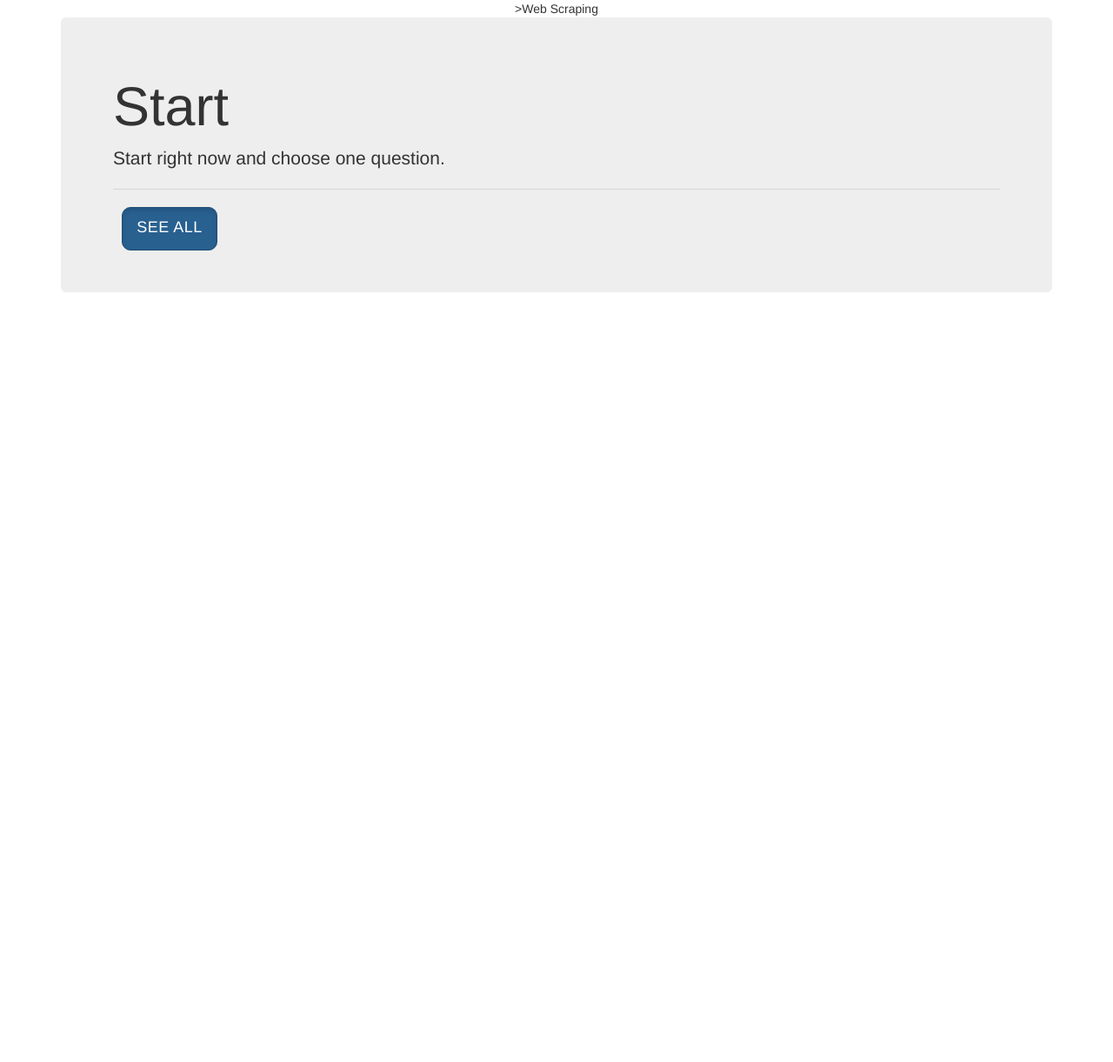
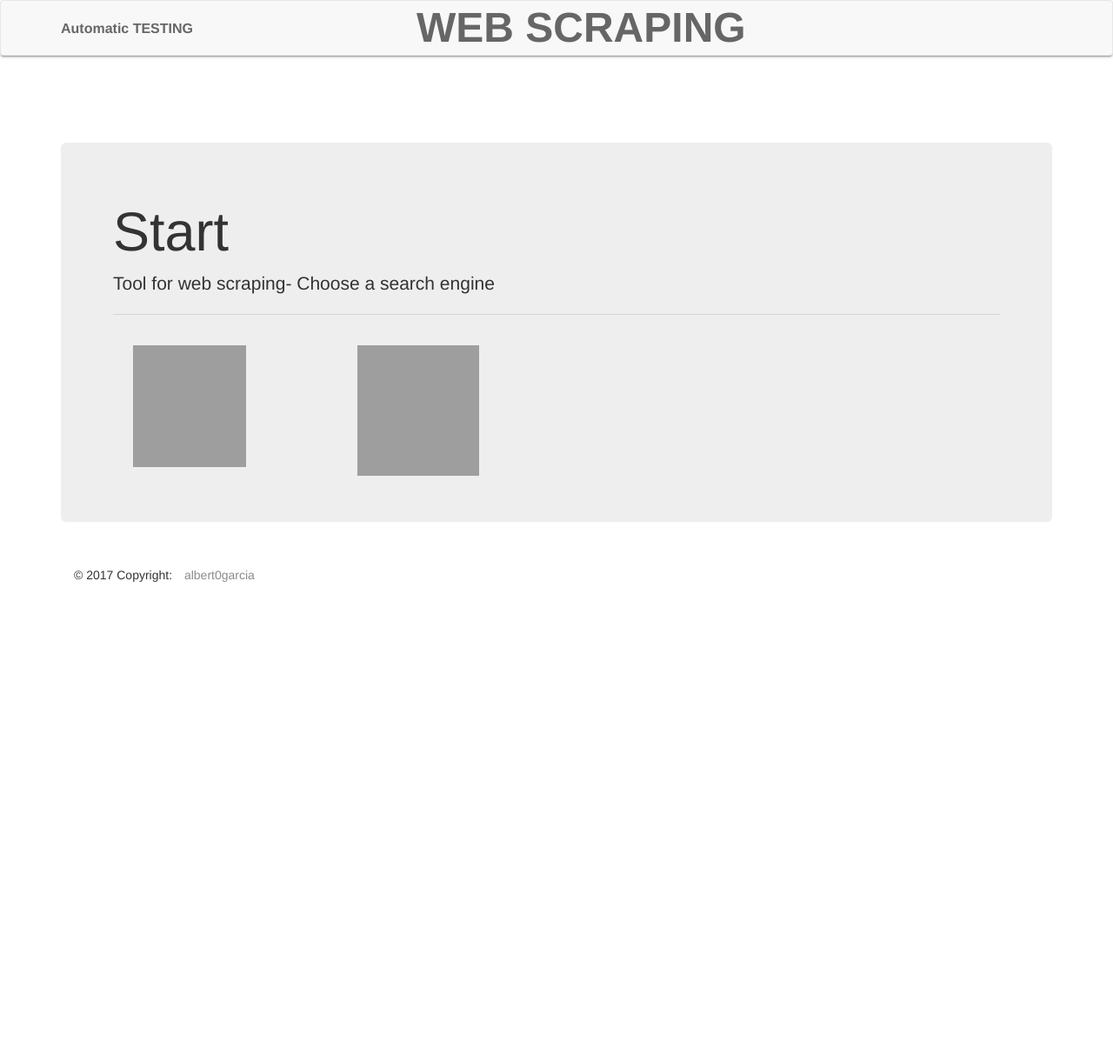
Before and after one commit to UnZurdo/Flask-Selenium, a Flask app: page / in a window 1280 px wide. Shown: the whole page at 87% size. Before the commit the page ends 336 px from the top, so only its background shows below. Run offline with Flask 2, Linux system fonts and the light colour scheme; some libraries are stand-ins or nearby versions; grey boxes are pictures that could not be loaded.

Commit message:
first commit

```diff
--- a/app.py
+++ b/app.py
@@ -1,28 +1,85 @@
-from flask import Flask, render_template, url_for
+from flask import Flask, render_template, url_for, request, json, jsonify
 from datetime import datetime
+import requests
+from bs4 import BeautifulSoup
 
 
 #-- WEB SCRAPING --
+import selenium
 from selenium import webdriver
 from selenium.webdriver.common.keys import Keys
 
 app = Flask(__name__)
 
+@app.route('/senfile/', methods=['GET', 'POST'])
+def sendFile():
+    webscraping = jsonify(request.form['file'])
+    webscraping.headers['Content-Disposition'] = 'attachment;filename=webscraping.json'
+    return webscraping
+
 @app.route('/')
 def homepage():
-    return render_template("home.html")
+    return render_template("SearchEngine.html")
 
-@app.route('/new_form/')
-def new():
-    return render_template("new_form.html")
+@app.route('/services/<string:id>/')
+def service(id):
+    return render_template("home.html", id=id)
 
-@app.route('/search/', methods=['POST'])
-def get_browser():
+@app.route('/new_form/Facebook/<string:id>')
+def newFacebook(id):
+    return render_template("new_form.html", id=id)
+
+@app.route('/new_form/Google/<string:id>')
+def newGooglek(id):
+    return render_template("formGoogle.html",id=id)
+
+@app.route('/new_form/Twitter/<string:id>')
+def newTwitter(id):
+    return render_template("formTwitter.html")
+
+@app.route('/search/facebook/<string:id>', methods=['POST'])
+def get_browserFacebook(id):
     # create a new Firefox session
     # driver = webdriver.Firefox()
-    driver = webdriver.Firefox(executable_path=r'C:\Users\alber\Projects\flask\geckodriver.exe')
+    if id == "Firefox":
+        driver = webdriver.Firefox(executable_path=r'C:\Users\alber\Projects\flask\geckodriver.exe')
+    elif id == "Chrome":
+        driver = webdriver.Chrome(executable_path=r'C:\Users\alber\Projects\flask\chromedriver.exe')
+    else:
+        return render_template("SearchEngine.html")
+
+    driver.implicitly_wait(5)
+    # driver.maximize_window()
+    try:
+    # navigate to the application home page
+        driver.get('https://www.facebook.com/')
+
+        username = driver.find_element_by_id("email")
+        password = driver.find_element_by_id("pass")
+
+        username.send_keys(request.form['user'])
+        password.send_keys(request.form['pw'])
+
+        driver.find_element_by_id("loginbutton").click()
+        info = driver.find_element_by_tag_name('body').text
+
+        return render_template("output.html", elements="vacia", info = info)
+
+    except requests.exceptions.RequestException as e:
+        return render_template("new_form.html")
+@app.route('/search/google/<string:id>', methods=['POST'])
+def get_browserGoogle(id):
+    # create a new Firefox session
+    # driver = webdriver.Firefox()
+    if id == "Firefox":
+        driver = webdriver.Firefox(executable_path=r'C:\Users\alber\Projects\flask\geckodriver.exe')
+    elif id == "Chrome":
+        driver = webdriver.Chrome(executable_path=r'C:\Users\alber\Projects\flask\chromedriver.exe')
+    else:
+        return render_template("SearchEngine.html")
+
     driver.implicitly_wait(30)
-    driver.maximize_window()
+
 
     # navigate to the application home page
     driver.get("http://www.google.com")
@@ -32,7 +89,7 @@ def get_browser():
     search_field.clear()
 
     # enter search keyword and submit
-    search_field.send_keys("Selenium WebDriver Interview questions")
+    search_field.send_keys(request.form['tokens'])
     search_field.submit()
 
     # get the list of elements which are displayed after the search
@@ -40,8 +97,45 @@ def get_browser():
     lists= driver.find_elements_by_class_name("_Rm")
 
     # get the number of elements found
-    elements = ("Found " + str(len(lists)) + "searches:")
-    return render_template("output.html", elements = elements)
+    elements= ("Found " + str(len(lists)) + " searches:")
+
+    info = driver.find_element_by_tag_name('body').text
+
+    # info = json.loads(info.decode("utf-8"))
+    return render_template("output.html", elements = elements, info=info)
+
+@app.route('/search/twitter/<string:id>', methods=['POST'])
+def get_browserTwitter(id):
+    # create a new Firefox session
+    # driver = webdriver.Firefox()
+    if id == "Firefox":
+        driver = webdriver.Firefox(executable_path=r'C:\Users\alber\Projects\flask\geckodriver.exe')
+    elif id == "Chrome":
+        driver = webdriver.Chrome(executable_path=r'C:\Users\alber\Projects\flask\chromedriver.exe')
+    else:
+        return render_template("SearchEngine.html")
+
+    driver.implicitly_wait(30)
+    # driver.maximize_window()
+    try:
+    # navigate to the application home page
+        driver.get('https://twitter.com/login')
+
+        username_field = driver.find_element_by_class_name("js-username-field")
+        password_field = driver.find_element_by_class_name("js-password-field")
+
+        username_field.send_keys(request.form['user'])
+        driver.implicitly_wait(1)
+
+        password_field.send_keys(request.form['pw'])
+        driver.implicitly_wait(1)
+
+        driver.find_element_by_class_name("EdgeButtom--medium").click()
+
+        return render_template("output.html")
+
+    except requests.exceptions.RequestException as e:
+        return render_template("new_form.html", elements = elements)
 
 
 if __name__ == '__main__':
--- a/static/style.css
+++ b/static/style.css
@@ -0,0 +1,43 @@
+
+
+header{
+  margin-bottom: 100px;
+}
+
+.content{
+  margin-top: 100px;
+}
+
+.navbar-brand-centered {
+    position: absolute;
+    left: 35%;
+    margin-top: -30px;
+    display: block;
+    width: 600px;
+    text-align: center;
+    background-color: transparent;
+}
+.navbar>.container .navbar-brand-centered,
+.navbar>.container-fluid .navbar-brand-centered {
+    margin-left: -80px;
+}
+
+.title{
+  font-size: 3pc;
+  font-family:Helvetica;
+  font-weight: 900;
+}
+
+.title-app{
+  font-size: 3pc;
+  font-family:Helvetica;
+  font-weight: 900;
+  color: #666666;
+}
+
+.title-auto{
+  font-size: 1pc;
+  font-family:Helvetica;
+  font-weight: 600;
+  color: #666666;
+}
--- /dev/null
+++ b/templates/SearchEngine.html
@@ -0,0 +1,25 @@
+{% extends 'layout.html' %}
+
+{% block content %}
+
+<div class="jumbotron">
+  <h1 class="display-3">Start</h1>
+  <p class="lead">Tool for web scraping- Choose a search engine</p>
+  <hr class="my-4">
+  <div class="row" style="margin-bottom:100px;">
+  <div class="col-xs-6 col-md-3">
+    <a href="#" class="">
+      <a class="navbar-brand " href="/services/Chrome/"><img src="http://www.iconarchive.com/download/i95295/dtafalonso/android-l/Chrome.ico" height="140" width="130" /></a>
+    </a>
+  </div>
+  <div class="col-xs-6 col-md-3">
+    <a href="#" class="">
+      <a class="navbar-brand " href="/services/Firefox/"><img src="http://www.iconarchive.com/download/i51115/hopstarter/software/Mozilla-Firefox.ico" height="150" width="140" /></a>
+    </a>
+  </div>
+
+
+
+  </div>
+
+{% endblock %}
--- a/templates/home.html
+++ b/templates/home.html
@@ -4,9 +4,29 @@
 
 <div class="jumbotron">
   <h1 class="display-3">Start</h1>
-  <p class="lead">Start right now and choose one question.</p>
+  <p class="lead">Tool for web scraping- Choose one service</p>
   <hr class="my-4">
-  <a href="/new_form/" class="btn btn-primary btn-lg active btn-block" style="height:50px;width:110px;border-radius: 10px; margin-left:10px;margin-top:-0px;" role="button" aria-pressed="true">See all</a>
+  <div class="row" style="margin-bottom:100px;">
+  <div class="col-xs-6 col-md-3">
+    <a href="#" class="">
+      <a class="navbar-brand " href="/new_form/Facebook/{{id}}"><img src="https://s-media-cache-ak0.pinimg.com/originals/b3/26/b5/b326b5f8d23cd1e0f18df4c9265416f7.png" height="120" width="110" /></a>
+      <p style="margin-top:140px; font-size:1pc;">Log to your account</p>
+      <a href="/" class="btn " role="button" aria-pressed="true" style="margin-bottom:-80px;margin-top:150px;margin-left:20px;">Bo Back</a>
+    </a>
+  </div>
+  <div class="col-xs-6 col-md-3">
+    <a href="#" class="">
+      <a class="navbar-brand " href="/new_form/Google/{{id}}"><img src="https://icon-icons.com/icons2/1222/PNG/512/1492616990-1-google-search-logo-engine-service-suits_83412.png" height="120" width="110" /></a>
+      <p style="margin-top:140px; font-size:1pc;">Get Json qequest info</p>
+    </a>
+  </div>
+  <div class="col-xs-6 col-md-3">
+    <a href="#" class="">
+      <a class="navbar-brand " href="/new_form/Twitter/{{id}}"><img src="https://cdn.downdetector.com/static/uploads/c/300/5d4ec/twitter-logo_16.png" height="120" width="110" /></a>
+    </a>
+  </div>
+
+
 
   </div>
 
--- a/templates/layout.html
+++ b/templates/layout.html
@@ -8,36 +8,31 @@
     <meta http-equiv="X-UA-Compatible" content="ie=edge">
     <link rel="stylesheet" href="https://cdnjs.cloudflare.com/ajax/libs/materialize/0.100.2/css/materialize.min.css">
     <link rel="stylesheet" href="https://maxcdn.bootstrapcdn.com/bootstrap/3.3.7/css/bootstrap.min.css" integrity="sha384-BVYiiSIFeK1dGmJRAkycuHAHRg32OmUcww7on3RYdg4Va+PmSTsz/K68vbdEjh4u" crossorigin="anonymous">
-    {# <link rel="stylesheet" type="text/css" href="{% static 'polls/style.css' %}" />#}
+    <link rel="stylesheet" type="text/css" href="{{ url_for('static', filename='style.css') }}" />
     <title>Web Scraping</title>
 </head>
 <body>
+  <nav class="navbar navbar-default" role="navigation">
+<div class="container">
+<!-- Brand and toggle get grouped for better mobile display -->
+<div class="navbar-header">
+<button type="button" class="navbar-toggle" data-toggle="collapse" data-target="#navbar-brand-centered">
+  <span class="sr-only">Toggle navigation</span>
+  <span class="icon-bar"></span>
+  <span class="icon-bar"></span>
+  <span class="icon-bar"></span>
+</button>
+<div class="navbar-brand navbar-brand-centered inline"> <a class="nav-link title-app" href="/"><h1 href="/" class="title">WEB SCRAPING</h1></a></div>
+<div class="navbar-link"> <a class="nav-link title-auto " href="/">Automatic TESTING</a></div>
 
-    {# <nav class="navbar navbar-expand-sm bg-dark navbar-dark fixed-top">
-                <a class="navbar-brand " href="{% url 'hello' %}"><img src="/static/polls/images/logo.png" height="60" width="110" /></a>
-                <ul class="navbar-nav">
-                  <li class="nav-item">
-                    <a class="nav-link" href="/admin"></a>
-                  </li>
-                  <li class="nav-item">
-                        <a class="nav-link" href="{% url 'hello' %}"><h2 class="brand-title">The Decision Game</h2></a>
-                </li>
-                  <div class=right>
-                  <li class="nav-item">
-                        <a class="nav-link2" href="/polls/register/">Register</a>
-                    </li>
-                    <li class="nav-item">
-                            <a class="nav-link2" href="/polls/login/">Login</a>
-                    </li>
-                    <li class="nav-item">
-                            <a class="nav-link2" href="/polls/logout/">Logout</a>
-                    </li>
-                </div>
-                </ul>
-    </nav>#}
-    <header class="container center-align">>Web Scraping</header>
+</div>
 
-    <div class="container"style="padding-bottom:550px;">
+
+</div><!-- /.navbar-collapse -->
+</div><!-- /.container-fluid -->
+</nav>
+
+    <div class="content container"style="padding-bottom:550px;">
         {% block content%}
         {% endblock %}
 
@@ -45,5 +40,49 @@
 
     </div>
 
+    <footer class=" pt-0 navbar-bottom">
+
+        <!--Footer Links-->
+        <div class="footer-container container">
+
+            <!--First row-->
+            <div class="row">
+
+                <!--First column-->
+                <div class="col-md-12">
+
+                    <div class="footer-socials mb-5 flex-center">
+
+                        <!--Facebook-->
+                        <a class="icons-sm fb-ic"><i class="fa fa-facebook fa-lg white-text mr-md-4"> </i></a>
+                        <!--Twitter-->
+                        <a class="icons-sm tw-ic"><i class="fa fa-twitter fa-lg white-text mr-md-4"> </i></a>
+                        <!--Google +-->
+                        <a class="icons-sm gplus-ic"><i class="fa fa-google-plus fa-lg white-text mr-md-4"> </i></a>
+                        <!--Linkedin-->
+                        <a class="icons-sm li-ic"><i class="fa fa-linkedin fa-lg white-text mr-md-4"> </i></a>
+                        <!--Instagram-->
+                        <a class="icons-sm ins-ic"><i class="fa fa-instagram fa-lg white-text mr-md-4"> </i></a>
+                        <!--Pinterest-->
+                        <a class="icons-sm pin-ic"><i class="fa fa-pinterest fa-lg white-text"> </i></a>
+                    </div>
+                </div>
+                <!--/First column-->
+            </div>
+            <!--/First row-->
+        </div>
+        <!--/Footer Links-->
+
+        <!--Copyright-->
+        <div class="footer-copyright">
+            <div class="container-fluid">
+                © 2017 Copyright: <a href="https://albert0garcia.com" target="_blank" style="color: #8c8c8c; margin-left:10px;"> albert0garcia </a>
+            </div>
+        </div>
+        <!--/Copyright-->
+
+    </footer>
+    <!--/Footer-->
+
 </body>
 </html>
--- /dev/null
+++ b/webscraping.json
@@ -0,0 +1 @@
+"Iniciar"
```
Also changed, not shown: templates/formGoogle.html (added, +17 -0 lines), templates/formTwitter.html (added, +19 -0 lines), templates/new_form.html (+10 -6 lines), templates/output.html (+10 -0 lines), 5 other files.
